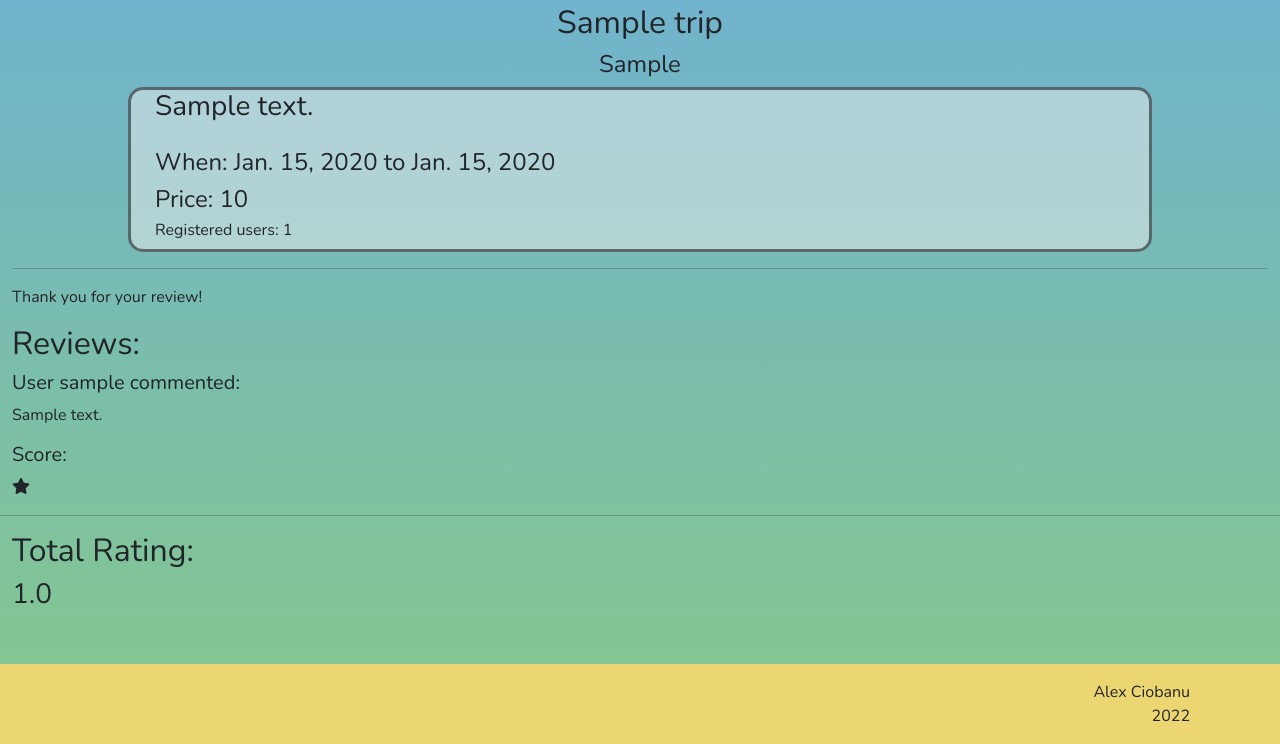
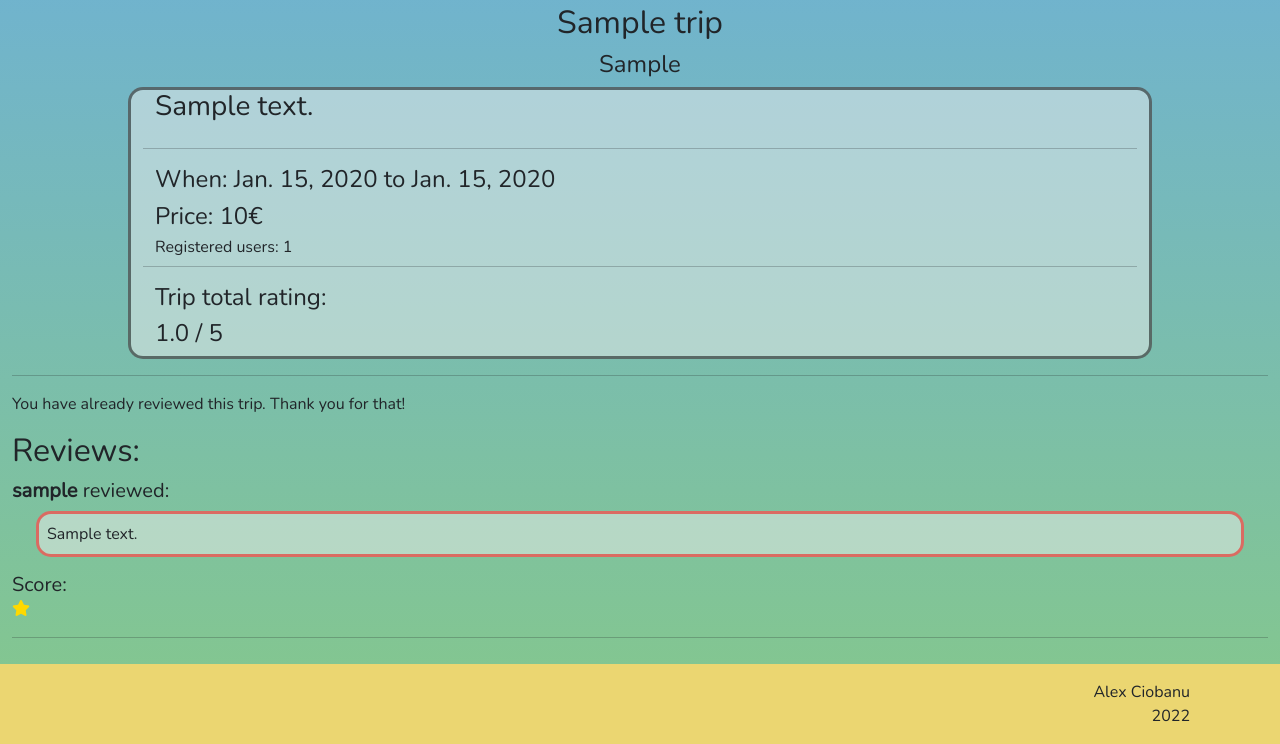
Before and after one commit to AlexGCbn/CI_PP4_Hike-a-thon, a Django app: a page that uses templates/trip_detail.html in a window 1280 px wide. Shown: the part 56-800 px from the top of the page. Run offline with Django 3.2, Linux system fonts and the light colour scheme; a user stored in the database is signed in; tables that the repository leaves empty hold one stand-in row (values such as "Sample post"); some libraries are stand-ins or nearby versions.

Commit message:
Add more style to trip_detail page

```diff
--- a/static/css/style.css
+++ b/static/css/style.css
@@ -43,6 +43,17 @@ main > .container-fluid {
     background-color: rgb(235, 214, 113);
 }
 
+.review-bubble {
+    background-color: rgba(238, 238, 238, 0.5);
+    border: 3px solid rgba(255, 0, 0, 0.5);
+    border-radius: 15px;
+    width: auto;
+}
+
+.review-star {
+    color: rgb(255, 217, 0);
+}
+
 /* Reusable styling classes */
 
 .content-bubble {
--- a/templates/index.html
+++ b/templates/index.html
@@ -5,7 +5,7 @@
 <div class="container-fluid">
     <div class="row">
         <div class="col text-center mt-3 mx-2 mx-md-5 welcome-text">
-            <div class="my-2 my-md-3 mx-2 mx-md-3 mx-lg-4 content-bubble">
+            <div class="my-2 my-md-3 mx-2 mx-md-3 mx-lg-4 p-3 content-bubble">
                 <h3>Welcome to Hike-a-Thon!</h3>
                 <p>
                     Want to share your love about hiking? You came to the right place! <br>
--- a/templates/trip_detail.html
+++ b/templates/trip_detail.html
@@ -9,27 +9,38 @@
         <h4 class="text-center">{{ trip.destination }}</h4>
         <div class="row mx-auto trip-description content-bubble">
             <h3 class="mb-4">{{ trip.description | safe }}</h3>
+            <hr>
             <h4>When: {{ trip.date_start }} to {{ trip.date_end }}</h4>
-            <h4>Price: {{ trip.price }}</h4>
+            <h4>Price: {{ trip.price }}€</h4>
             <h6>Registered users: {{ trip.registered_users_count }}</h6>
-        </div>
-    </div>
+            <hr>
+            <h4>Trip total rating:</h4>
+            {% if total_reviews == 0 %}
+            <h4>No ratings currently</h4>
+            {% else %}
+            <h4>{{ score }} / 5</h4>
+            {% endif %}
+
             {% if user.is_authenticated and not trip.is_completed %}
             <form action="{% url 'trip_registration' trip.slug %}" method="post">
                 {% csrf_token %}
                 {% if registered %}
-        <button type="submit" name="trip_id" value="{{trip.slug}}" class="btn btn-danger">Deregister</button>
+                <button type="submit" name="trip_id" value="{{trip.slug}}"
+                    class="btn btn-danger my-2">Deregister</button>
                 {% else %}
-        <button type="submit" name="trip_id" value="{{trip.slug}}" class="btn btn-success">Register</button>
+                <button type="submit" name="trip_id" value="{{trip.slug}}"
+                    class="btn btn-success my-2">Register</button>
                 {% endif %}
             </form>
             {% endif %}
+        </div>
+    </div>
 
 
     <hr>
     <div class="row">
         {% if reviewed %}
-        <p>Thank you for your review!</p>
+        <p>You have already reviewed this trip. Thank you for that!</p>
         {% else %}
         {% if user.is_authenticated and trip.is_completed %}
         <!-- Should appear if trip is complete and user is authenticated -->
@@ -49,23 +60,19 @@
         <h3>No reviews currently</h3>
         {% else %}
         {% for review in reviews %}
-        <h5>User {{ review.user.username }} commented:</h5>
-        <p>{{ review.comment }}</p>
-        <h5>Score:</h5>
+        <div class="review-container">
+            <h5><b>{{ review.user.username }}</b> reviewed:</h5>
+            <p class="review-bubble mx-1 mx-md-3 mx-lg-4 p-2">{{ review.comment }}</p>
+            <h5 class="m-0">Score:</h5>
             <!-- Review stars -->
             <p>
                 {% for x in review.get_range %}
-            <i class="fa-solid fa-star"></i>
+                <i class="fa-solid fa-star review-star"></i>
                 {% endfor %}
             </p>
             <hr>
+        </div>
         {% endfor %}
-        {% endif %}
-        <h2>Total Rating:</h2>
-        {% if total_reviews == 0 %}
-        <h3>No ratings currently</h3>
-        {% else %}
-        <h3>{{ score }}</h3>
         {% endif %}
         {% endwith %}
     </div>
```
Lines whose indentation alone changed are shown as unchanged.
